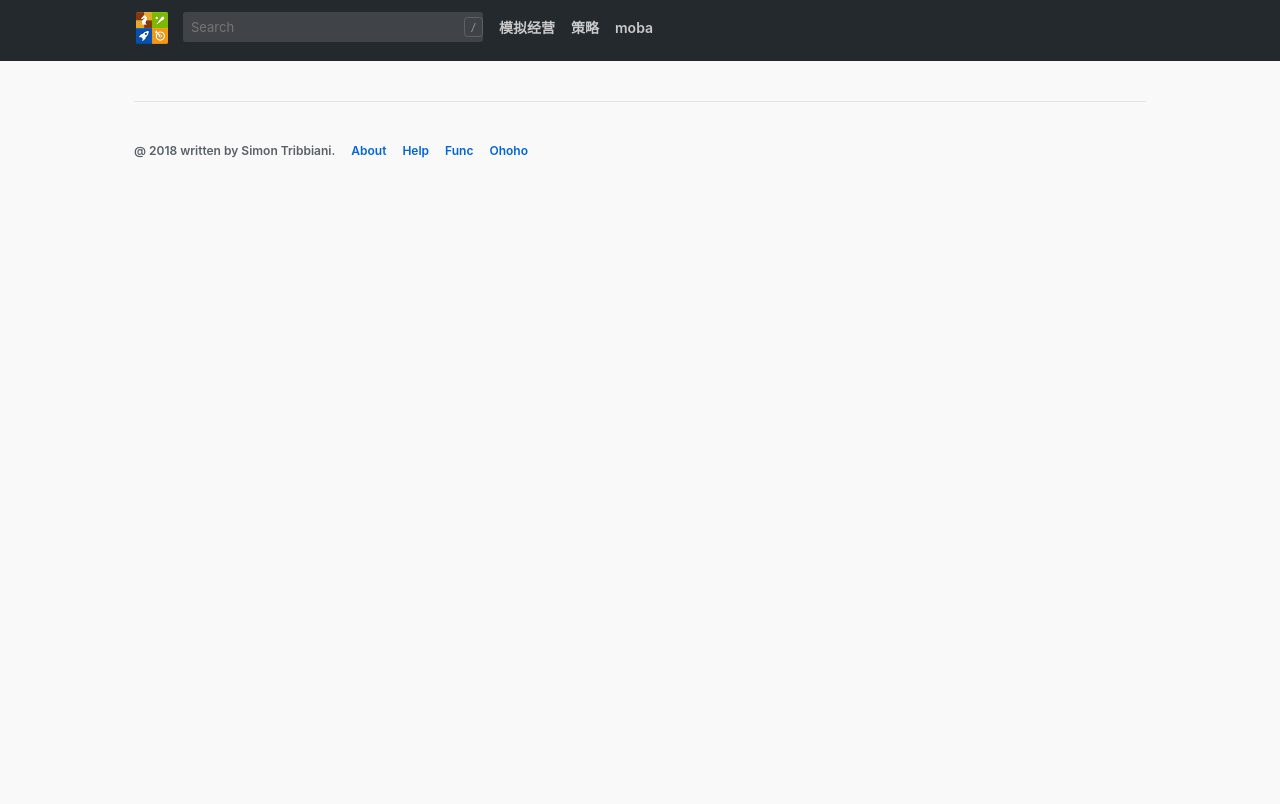
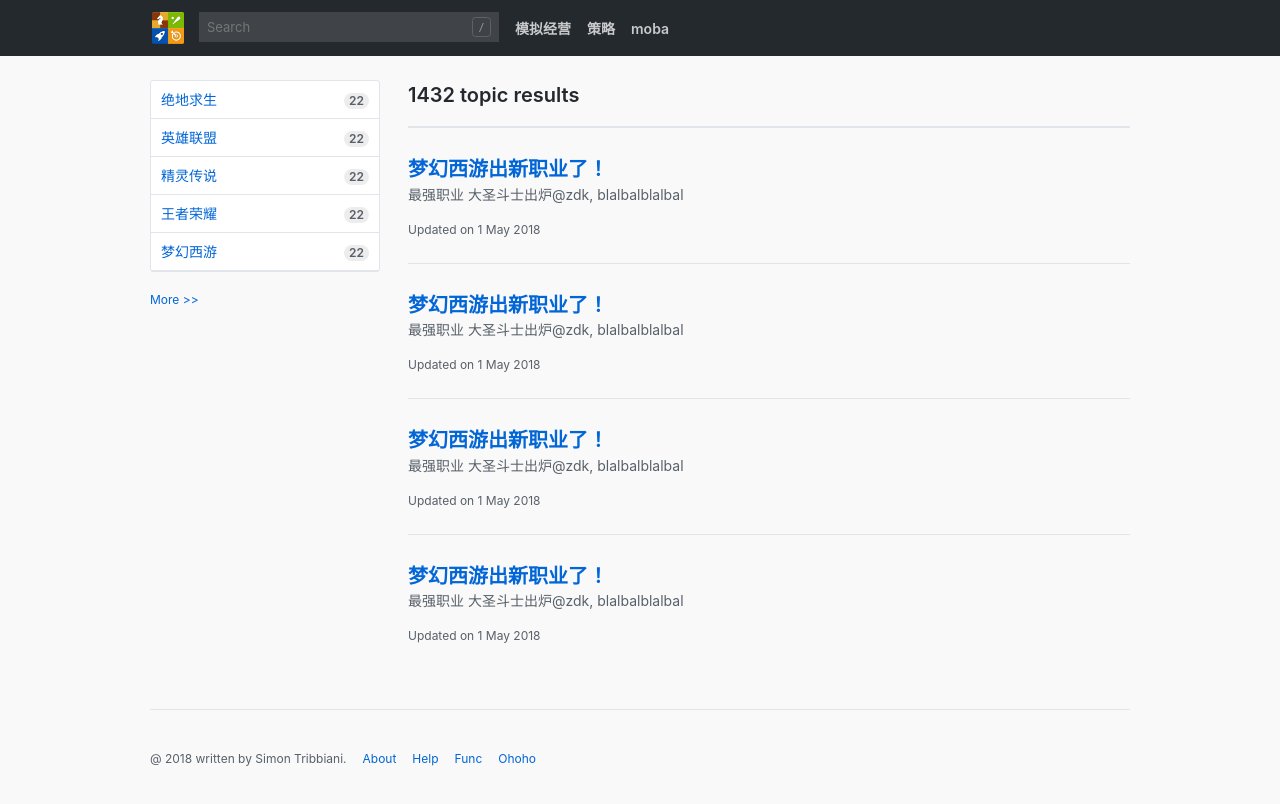
Before and after one commit to ReleaseTheDove/moneybrush, a Vue app in the folder absgamer-page/: page / in a window 1280 px wide. Shown: the top 804 px of the page. Built offline with nearby package versions, Linux system fonts and the light colour scheme; the HTML template or start-up script is replaced by a standard one.

Commit message:
consummate main.vue

```diff
--- a/absgamer-page/src/absgamer/footer.jsx
+++ b/absgamer-page/src/absgamer/footer.jsx
@@ -8,8 +8,10 @@ export default {
   },
   render() {
     return (
-      <div id="footer">
-        <div class="footer-content">
+      <div class="footer px-3">
+        <div class="d-flex f6 pt-6 pb-2
+          mt-6 position-relative flex-justify-between
+          text-gray border-tray-light border-top">
           <ul class="footer-ul">
           <li class="mr-3">@ 2018 written by Simon Tribbiani.</li>
             <li class="mr-3"><a href="./">About</a></li>
--- a/absgamer-page/src/absgamer/header.vue
+++ b/absgamer-page/src/absgamer/header.vue
@@ -1,34 +1,42 @@
 <template>
-  <Header class="header">
-    <div class="header-content">
-      <div>
-        <a href="" class="header-logo">
+  <Header class="position-relative">
+    <header class="Header f5">
+      <div class="d-flex flex-justify-between px-3 container-lg">
+        <div class="d-flex flex-justify-between">
+          <div class="strange-height">
+            <a href="" class="header-logo-invertocat">
               <img src="../assets/images/logo.svg" alt="logo.svg">
             </a>
           </div>
-      <div class="header-menu">
+        </div>
+        <div class="HeaderMenu d-flex flex-justify-between flex-auto">
           <div class="d-flex">
-          <div class="header-search">
+            <div>
+              <div class="header-search position-relative">
                 <div class="position-relative">
-              <form method="get">
-                <label class="header-label">
-                  <input type="text" class="serach-input" placeholder="Search">
+                  <form method="get" action="/search" accept-charset="UTF-8">
+                    <label
+                      class="header-label d-flex position-relative
+                        flex-items-center flex-justify-between">
+                      <input type="text" class="form-control header-search-input" placeholder="Search">
                       <img
                         src="../assets/images/search-shortcut-hint.svg"
-                    alt="search-shortcut-hint.svg" class="serarch-img">
+                        alt="search-shortcut-hint.svg" class="mr-2 img">
                     </label>
                   </form>
                 </div>
               </div>
-          <ul>
-            <li><a href="" class="navlink">模拟经营</a></li>
-            <li><a href="" class="navlink">策略</a></li>
-            <li><a href="" class="navlink">moba</a></li>
+            </div>
+            <ul class="d-flex pl-2 flex-items-center text-bold list-style-none">
+              <li><a href="" class="HeaderNavlink px-2">模拟经营</a></li>
+              <li><a href="" class="HeaderNavlink px-2">策略</a></li>
+              <li><a href="" class="HeaderNavlink px-2">moba</a></li>
             </ul>
           </div>
           <div class="d-flex"></div>
         </div>
       </div>
+    </header>
   </Header>
 </template>
 
@@ -43,42 +51,49 @@ export default {
 </script>
 
 <style lang="stylus" scoped>
-.header
+.Header
   z-index 32
   padding-top 12px
   padding-bottom 12px
   color rgba(255, 255, 255, 0.75)
   background-color #24292e
-  font-size 14px
-.header-content
-  display flex
-  padding-right 16px
-  padding-left 16px
-  justify-content space-between
+.container-lg
   max-width 1012px
   margin-right auto
   margin-left auto
-.header-logo
+.header-logo-invertocat
   margin -1px 15px -1px 02px
   color #ffffff
   white-space nowrap
-.header-menu
-  dislp flex
-  flex 1 1 auto
-  justify-content space-between
-.d-flex
-  display flex
 .header-search
   width 300px
   font-size 13px
-  position relative
-.position-relative
-  position relative
-.search-img
-  margin-right 8px
-  border-style  none
-.navlink
+.header-label
+  min-height 30px
+  font-size inherit
+  color #ffffff
+  background-color rgba(255,255,255,0.125)
+  border 0
+  box-shadow none
+  width 100%
+  max-width 100%
+  padding 0
+  font-weight 400
+  vertical-align middle
+.header-search-input
+  font-size inherit
+  min-height 30px
+  color inherit
+  display table-cell
+  width 100%
+  padding-top 0
+  padding-bottom 0
+  background none
+  border 0
+  box-shadow none
+.HeaderNavlink
   color rgba(255, 255, 255, 0.75)
-  padding-right 8px
-  padding-left 8px
+  display block
+.strange-height
+  height 32px
 </style>
--- /dev/null
+++ b/absgamer-page/src/absgamer/main.vue
@@ -0,0 +1,124 @@
+<template>
+  <Main>
+    <div>
+      <div class="container mt-4">
+        <div class="columns">
+          <div class="column one-fourth">
+            <nav class="menu border">
+              <a href="" class="menu-item">
+                绝地求生
+                <span class="Counter ml-1 mt-1">22</span>
+              </a>
+              <a href="" class="menu-item">
+                英雄联盟
+                <span class="Counter ml-1 mt-1">22</span>
+              </a>
+              <a href="" class="menu-item">
+                精灵传说
+                <span class="Counter ml-1 mt-1">22</span>
+              </a>
+              <a href="" class="menu-item">
+                王者荣耀
+                <span class="Counter ml-1 mt-1">22</span>
+              </a>
+              <a href="" class="menu-item">
+                梦幻西游
+                <span class="Counter ml-1 mt-1">22</span>
+              </a>
+            </nav>
+            <div class="mt-3">
+              <a href="" class="f6">More >></a>
+            </div>
+          </div>
+          <div class="column three-fourths">
+            <div class="pl-2">
+              <div class="d-flex flex-justify-between border-bottom pb-3">
+                <h3>1432 topic results</h3>
+              </div>
+              <ul class="article-list">
+                <div class="article-list-item d-flex flex-justify-start py-4">
+                  <div class="col-8 pr-3">
+                    <h3><a href="" class="v-align-middle">梦幻西游出新职业了！</a></h3>
+                    <p class="col-9 d-inline-block text-gray mb-2 pr-4">
+                      最强职业 大圣斗士出炉@zdk, blalbalblalbal
+                    </p>
+                    <div class="d-flex">
+                      <p class="f6 text-gray mr-3 mb-0 mt-2">Updated on 1 May 2018</p>
+                    </div>
+                  </div>
+                </div>
+                                <div class="article-list-item d-flex flex-justify-start py-4">
+                  <div class="col-8 pr-3">
+                    <h3><a href="" class="v-align-middle">梦幻西游出新职业了！</a></h3>
+                    <p class="col-9 d-inline-block text-gray mb-2 pr-4">
+                      最强职业 大圣斗士出炉@zdk, blalbalblalbal
+                    </p>
+                    <div class="d-flex">
+                      <p class="f6 text-gray mr-3 mb-0 mt-2">Updated on 1 May 2018</p>
+                    </div>
+                  </div>
+                </div>
+                                <div class="article-list-item d-flex flex-justify-start py-4">
+                  <div class="col-8 pr-3">
+                    <h3><a href="" class="v-align-middle">梦幻西游出新职业了！</a></h3>
+                    <p class="col-9 d-inline-block text-gray mb-2 pr-4">
+                      最强职业 大圣斗士出炉@zdk, blalbalblalbal
+                    </p>
+                    <div class="d-flex">
+                      <p class="f6 text-gray mr-3 mb-0 mt-2">Updated on 1 May 2018</p>
+                    </div>
+                  </div>
+                </div>
+                                <div class="article-list-item d-flex flex-justify-start py-4">
+                  <div class="col-8 pr-3">
+                    <h3><a href="" class="v-align-middle">梦幻西游出新职业了！</a></h3>
+                    <p class="col-9 d-inline-block text-gray mb-2 pr-4">
+                      最强职业 大圣斗士出炉@zdk, blalbalblalbal
+                    </p>
+                    <div class="d-flex">
+                      <p class="f6 text-gray mr-3 mb-0 mt-2">Updated on 1 May 2018</p>
+                    </div>
+                  </div>
+                </div>
+              </ul>
+            </div>
+          </div>
+          <div class="clear"></div>
+        </div>
+      </div>
+    </div>
+  </Main>
+</template>
+
+<script>
+export default {
+
+}
+</script>
+
+<style lang="stylus" scoped>
+.container
+  width 980px
+  margin-right auto
+  margin-left auto
+.Counter
+  float right
+  display inline-block
+  padding 2px 5px
+  font-size 12px
+  font-weight 600
+  line-height 1
+  color #586069
+  background-color rgba(27, 31, 35, 0.08)
+  border-radius 20px
+.article-list
+  position relative
+.article-list-item
+  border-bottom 0
+  position relative
+  list-style none
+.article-list-item
+  border-top-width 1px
+  border-top-style solid
+  border-top-color rgb(225, 228, 232)
+</style>
--- a/absgamer-page/src/app.vue
+++ b/absgamer-page/src/app.vue
@@ -1,6 +1,7 @@
 <template>
   <div id="app">
     <Header></Header>
+    <Main></Main>
     <Footer></Footer>
   </div>
 </template>
@@ -8,11 +9,13 @@
 <script>
 import Header from './absgamer/header.vue'
 import Footer from './absgamer/footer.jsx'
+import Main from './absgamer/main.vue'
 
 export default {
   components: {
     Header,
     Footer,
+    Main,
   }
 }
 </script>
--- a/absgamer-page/src/assets/styles/footer.styl
+++ b/absgamer-page/src/assets/styles/footer.styl
@@ -1,22 +1,7 @@
-#footer
-  padding-right 16px
-  padding-left 16px
+.footer
   max-width 1012px
   margin-right auto
   margin-left auto
-
-.footer-content
-  display flex
-  font-size 12px
-  padding-top 40px
-  padding-bottom 8px
-  margin-top 40px
-  position relative
-  justify-content space-between
-  color #586069
-  border-color #eaecef
-  border-top 1px #e1e4e8 solid
-
 .footer-ul
   display flex
   list-style none
--- a/absgamer-page/src/assets/styles/global.styl
+++ b/absgamer-page/src/assets/styles/global.styl
@@ -1,63 +1,164 @@
+*
+  box-sizing  border-box
 body
+  min-width 1020px
   word-wrap break-word
   font-family -apple-system,BlinkMacSystemFont,"Segoe UI",Helvetica,Arial,sans-serif,"Apple Color Emoji","Segoe UI Emoji","Segoe UI Symbol"
   font-size 14px
   line-height 1.5
   color #24292e
   margin 0
-  box-sizing border-box
   display block
   background-color #f9f9f9
-  min-width 0 !important
+  // background-image url('../images/bg.png')
+label
+    font-weight: 600
 input
+  font-family inherit
   font-size inherit
-  min-height 30px
-  color #ffffff
-  display table-cell
-  width 100%
-  padding-top 0
-  padding-bottom 0
-  background none
-  border 0
-  box-shadow none
-  padding-left 8px
-  padding-right 8px
-  line-height 20px
-  vertical-align  middle
-  border-radius 3px
-  outline none
-  font-family inherit
-  overflow visiable
-label
-  min-height 30px
-  font-size inherit
-  color #ffffff
-  background-color rgba(255, 255, 255, 0.125)
-  border 0
-  box-shadow none
-  width 100%
-  max-width 100%
-  padding 0
-  font-weight 400
-  vertical-align middle
-  display flex
-  position relative
-  align-items center
-  justify-content space-between
-  line-height 20px
-  background-repeat no-repeat
-  background-position right 8px center
-  border-radius 3px
-  outline none
-ul
-  display flex
-  list-style none
-  font-weight 600
-  padding-left 8px
-  align-items center
+  line-height inherit
+  overflow visible
+  font inherit
+  margin 0
+ul, ol
+  padding-left  0
   margin-top 0
   margin-bottom 0
+img
+ border-style none
 a
   color #0366d6
   text-decoration none
   background-color transparent
+h3
+  font-size 20px
+  font-weight 600
+h1, h2, h3, h4, h5, h6
+  margin-top 0
+  margin-bottom 0
+p
+  margin-top 0
+  margin-bottom 10px
+.list-style-none
+  list-style none
+.text-bold
+  font-weight 600
+.f5
+  font-size 14px
+.mt-4
+  margin-top 24px
+.mt-3
+  margin-top 16px
+.mt-2
+  margin-top 8px
+.columns
+  margin-right -10px
+  margin-left -10px
+.one-fourth
+  width 25%
+.column
+  float left
+  padding-right 10px
+  padding-left 10px
+.border
+  border-color rgb(225, 228, 232)
+  border-style  solid
+  border-width  1px
+.menu
+  margin-bottom 15px
+  list-style none
+  background-color #ffffff
+  border-radius 3px
+.menu-items:first-child
+  border-top 0
+  border-top-left-radius  2px
+  border-top-right-radius 2px
+.menu-item
+  position relative
+  display block
+  padding 8px 10px 8px 10px
+  border-bottom 1px solid rgb(225, 228, 232)
+.ml-1
+  margin-left 4px
+.mt-1
+  margin-top 4px
+.f6
+  font-size 12px
+.three-fourths
+  width 75%
+.pl-2
+  padding-left 8px
+.d-flex
+  display flex
+.flex-auto
+  flex 1 1 auto
+.pb-3
+  padding-bottom 16px
+.flex-justify-between
+  justify-content space-between
+.flex-items-center
+  align-items center
+.border-bottom
+  border-bottom 1px #e1e4e8 solid
+.px-3
+  padding-right 16px
+  padding-left 16px
+.px-2
+  padding-right 8px
+  padding-left 8px
+.position-relative
+  position relative
+.pt-6
+  padding-top 40px
+.pb-2
+  padding-bottom 8px
+.mt-6
+  margin-top 40px
+.text-gray
+  color #586069
+.border-gray-light
+  border-color #eaecef
+.border-top
+  border-top 1px  #e1e4e8 solid
+
+.form-control, .form-select
+    min-height 34px
+    padding 6px 8px
+    font-size 16px
+    line-height 20px
+    color #24292e
+    vertical-align middle
+    background-color #ffffff
+    background-repeat no-repeat
+    background-position right 8px center
+    border 1px solid #d1d5da
+    border-radius 3px
+    outline none
+    box-shadow inset 0 1px 2px rgba(27,31,35,0.075)
+.mr-2
+  margin-right 8px
+.mr-3
+  margin-right 16px
+.clear
+  clear both
+.py-4
+  padding-top 24px
+  padding-bottom 24px
+.flex-justify-start
+  justify-content flex-start
+.pr-3
+  padding-right 16px
+.col-8
+  width 66.6667%
+.v-align-middle
+  vertical-align middle
+.d-inline-block
+  display inline-block
+.pr-4
+  padding-right 24px
+.mb-2
+  margin-bottom 8px
+.mb-0
+  margin-bottom 0
+.col-9
+  width 75%
--- a/absgamer-page/src/assets/styles/test-stylus.styl
+++ /dev/null
@@ -1,2 +0,0 @@
-body
-  font-size 20px
```
Lines whose indentation alone changed are shown as unchanged.
